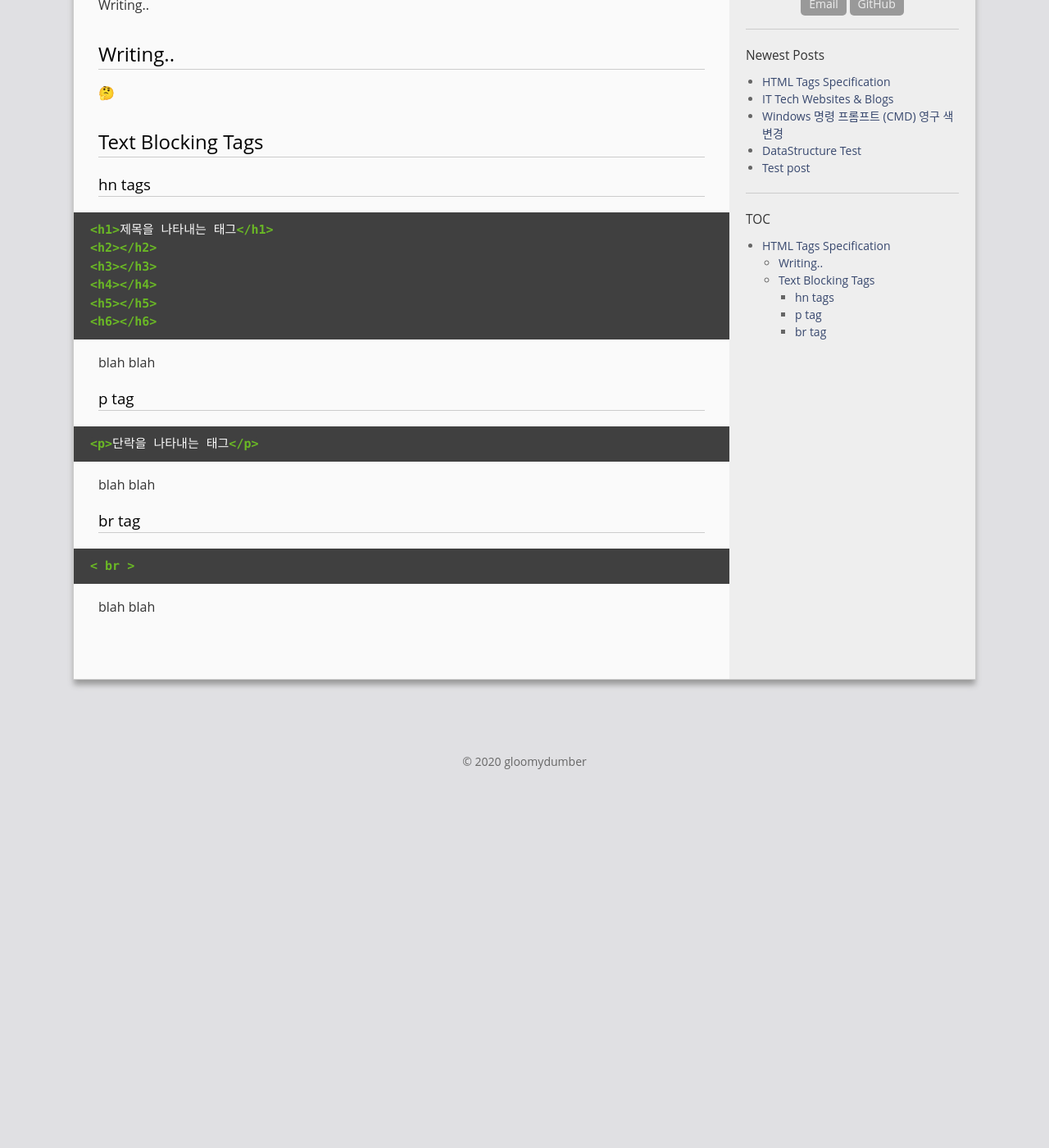
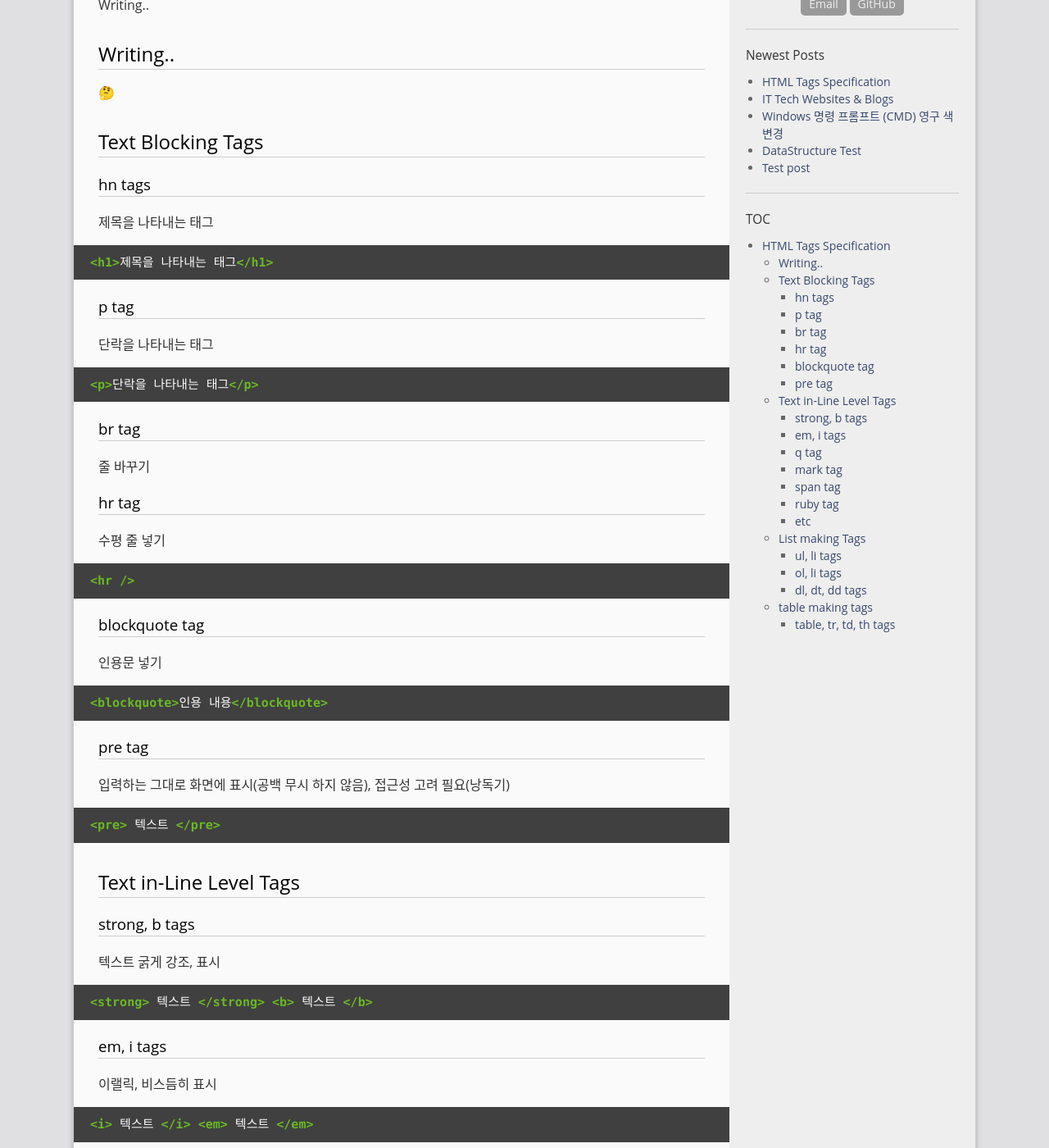
Before and after one commit to gloomydumber/copy, a Jekyll site: the page built from _posts/2020-02-23-HTMLTags.md, in a window 1280 px wide and 1400 px high, scrolled down 317 px. Shown: the whole window at 82% size. Built offline with Jekyll 4.4.1, drawn with Linux system fonts in a browser that asks for light colours; comment, search, counter and statistics services are not loaded; before the commit the page ends 1316 px from its top, so only the background shows below that; some of the changed text lies outside the part shown.

Commit message:
PostModded

````diff
--- a/_posts/2020-02-23-HTMLTags.md
+++ b/_posts/2020-02-23-HTMLTags.md
@@ -20,29 +20,154 @@ Writing..
 
 ### hn tags
 
+제목을 나타내는 태그
+
 ```html
 <h1>제목을 나타내는 태그</h1>
-<h2></h2>
-<h3></h3>
-<h4></h4>
-<h5></h5>
-<h6></h6>
 ```
 
-blah blah
+### p tag
 
-### p tag
+단락을 나타내는 태그
 
 ```html
 <p>단락을 나타내는 태그</p>
 ```
 
-blah blah
-
 ### br tag
 
+줄 바꾸기
+
+### hr tag
+
+수평 줄 넣기
+
 ```html
-< br >
+<hr />
 ```
 
+### blockquote tag
+
+인용문 넣기
+
+```html
+<blockquote>인용 내용</blockquote>
+```
+
+### pre tag
+
+입력하는 그대로 화면에 표시(공백 무시 하지 않음), 접근성 고려 필요(낭독기)
+
+```html
+<pre> 텍스트 </pre>
+```
+
+## Text in-Line Level Tags
+
+### strong, b tags
+
+텍스트 굵게 강조, 표시
+
+```html
+<strong> 텍스트 </strong> <b> 텍스트 </b>
+```
+
+### em, i tags
+
+이랠릭, 비스듬히 표시
+
+```html
+<i> 텍스트 </i> <em> 텍스트 </em>
+```
+
+### q tag
+
+인용 내용 표시
+
+```html
+<q> 인용 내용 </q>
+```
+
+### mark tag
+
+형광펜 효과
+
+```html
+<mark> 텍스트 </mark>
+```
+
+### span tag
+
+줄바꿈 없이 영역 묶기
+
+```html
+<span> 내용 </span>
+```
+
+### ruby tag
+
+동아시아 글자 표시
+
+```html
+<ruby> 내용 <rt> 주석 </rt> </ruby>
+```
+
+### etc
+
+```html
+<abbr> 약자 </abbr>
+<cite> 참고내용 </cite>
+<code> 소스코드 </code>
+<kbd> 키보드 입력 </kbd>
+<small> 부가 정보 </small>
+<sub> 아래첨자 </sub>
+<sup> 위첨자 </sup>
+<s> 취소선 </s>
+<u> 밑줄 </u>
+```
+
+## List making Tags
+
+### ul, li tags
+
+순서가 필요하지 않은 목록(unorederd list)
+
+```html
+<ul>
+  <li>내용</li>
+  <li>내용</li>
+</ul>
+```
+
+### ol, li tags
+
+순서가 필요한 목록 (ordered list)
+type 속성으로 1, a, A, i, I
+
+```html
+<ol>
+  <li>내용</li>
+  <li>내용</li>
+</ol>
+
+<ol type="a">
+  <li>내용</li>
+</ol>
+```
+
+### dl, dt, dd tags
+
+제목과 설명이 한 쌍인 설명 목록(description list)
+
+```html
+<dl>
+  <dt>제목</dt>
+  <dd>설명</dd>
+</dl>
+```
+
+## table making tags
+
+### table, tr, td, th tags
+
 blah blah
````
